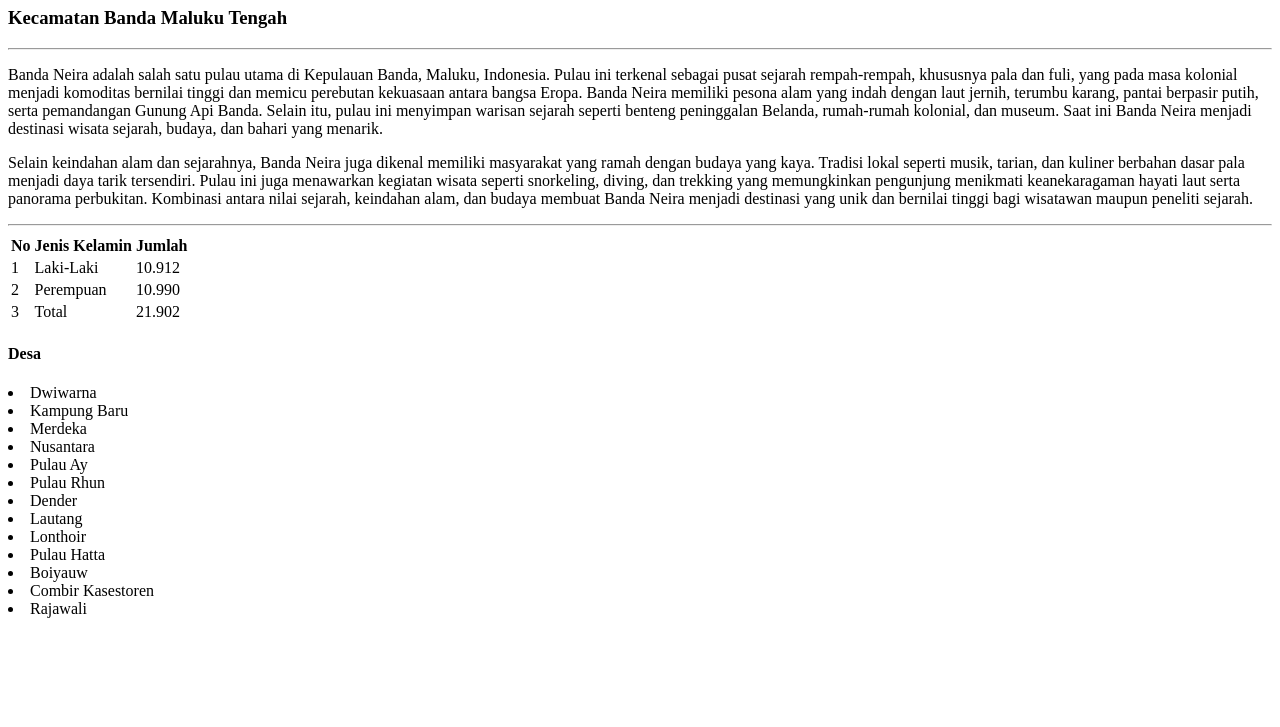
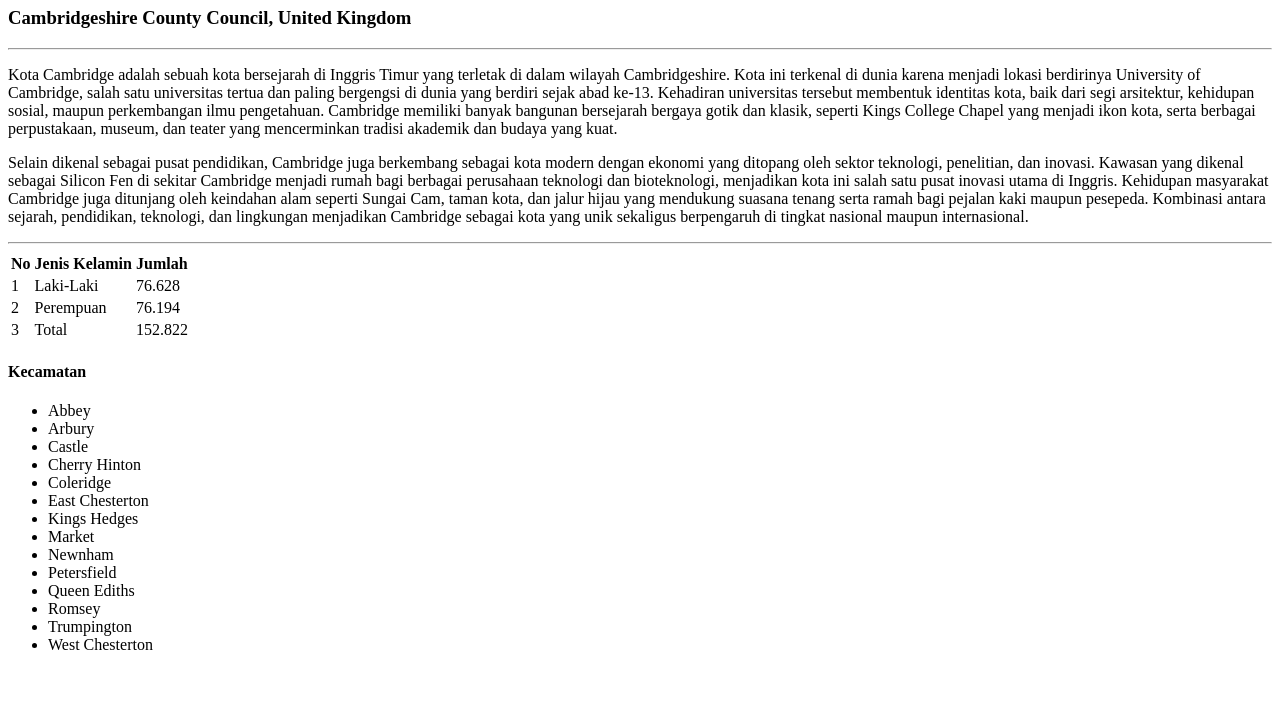
Before and after one commit to naiyaap/pgweb-acara1, a plain HTML site: page index.html in a window 1280 px wide. Shown: the part 73-800 px from the top of the page. Drawn offline with Linux system fonts and the light colour scheme.

Commit message:
ubah informasi kota

```diff
--- a/index.html
+++ b/index.html
@@ -10,31 +10,32 @@
 <body>
     <main>
         <!-- Judul -->
-        <h1 style="color:brown;">Banda Neira</h1>
+        <h1 style="color:brown;">Cambridge City</h1>
 
 
         <!-- Sub Judul -->
-        <h3>Kecamatan Banda Maluku Tengah</h3>
+        <h3>Cambridgeshire County Council, United Kingdom</h3>
 
         <hr>
 
         <!-- Deskripsi -->
-        <p>Banda Neira adalah salah satu pulau utama di Kepulauan Banda, Maluku, Indonesia.
-            Pulau ini terkenal sebagai pusat sejarah rempah-rempah, khususnya pala dan fuli, yang pada masa kolonial
-            menjadi komoditas bernilai tinggi
-            dan memicu perebutan kekuasaan antara bangsa Eropa.
-            Banda Neira memiliki pesona alam yang indah dengan laut jernih, terumbu karang, pantai berpasir putih, serta
-            pemandangan Gunung Api Banda.
-            Selain itu, pulau ini menyimpan warisan sejarah seperti benteng peninggalan Belanda, rumah-rumah kolonial,
-            dan museum.
-            Saat ini Banda Neira menjadi destinasi wisata sejarah, budaya, dan bahari yang menarik.</p>
-        <p>Selain keindahan alam dan sejarahnya, Banda Neira juga dikenal memiliki masyarakat yang ramah dengan budaya
-            yang kaya.
-            Tradisi lokal seperti musik, tarian, dan kuliner berbahan dasar pala menjadi daya tarik tersendiri.
-            Pulau ini juga menawarkan kegiatan wisata seperti snorkeling, diving, dan trekking yang memungkinkan
-            pengunjung menikmati keanekaragaman hayati laut serta panorama perbukitan.
-            Kombinasi antara nilai sejarah, keindahan alam, dan budaya membuat Banda Neira menjadi destinasi yang unik
-            dan bernilai tinggi bagi wisatawan maupun peneliti sejarah.</p>
+        <p>Kota Cambridge adalah sebuah kota bersejarah di Inggris Timur yang terletak di dalam wilayah Cambridgeshire.
+            Kota ini terkenal di dunia karena menjadi lokasi berdirinya University of Cambridge, salah satu universitas
+            tertua dan paling bergengsi di dunia yang berdiri sejak abad ke-13.
+            Kehadiran universitas tersebut membentuk identitas kota, baik dari segi arsitektur, kehidupan sosial, maupun
+            perkembangan ilmu pengetahuan.
+            Cambridge memiliki banyak bangunan bersejarah bergaya gotik dan klasik, seperti Kings College Chapel yang
+            menjadi ikon kota, serta berbagai perpustakaan, museum, dan teater yang mencerminkan tradisi akademik dan
+            budaya yang kuat.</p>
+
+        <p>Selain dikenal sebagai pusat pendidikan, Cambridge juga berkembang sebagai kota modern dengan ekonomi yang
+            ditopang oleh sektor teknologi, penelitian, dan inovasi.
+            Kawasan yang dikenal sebagai Silicon Fen di sekitar Cambridge menjadi rumah bagi berbagai perusahaan
+            teknologi dan bioteknologi, menjadikan kota ini salah satu pusat inovasi utama di Inggris.
+            Kehidupan masyarakat Cambridge juga ditunjang oleh keindahan alam seperti Sungai Cam, taman kota, dan jalur
+            hijau yang mendukung suasana tenang serta ramah bagi pejalan kaki maupun pesepeda.
+            Kombinasi antara sejarah, pendidikan, teknologi, dan lingkungan menjadikan Cambridge sebagai kota yang unik
+            sekaligus berpengaruh di tingkat nasional maupun internasional.</p>
 
         <hr>
 
@@ -48,35 +49,39 @@
             <tr>
                 <td>1</td>
                 <td>Laki-Laki</td>
-                <td>10.912</td>
+                <td>76.628</td>
             </tr>
             <tr>
                 <td>2</td>
                 <td>Perempuan</td>
-                <td>10.990</td>
+                <td>76.194</td>
             </tr>
             <tr>
                 <td>3</td>
                 <td>Total</td>
-                <td>21.902</td>
+                <td>152.822</td>
             </tr>
         </table>
 
-        <!-- List Desa -->
-        <h4>Desa</h4>
-        <li>Dwiwarna</li>
-        <li> Kampung Baru</li>
-        <li> Merdeka</li>
-        <li> Nusantara</li>
-        <li> Pulau Ay</li>
-        <li> Pulau Rhun</li>
-        <li> Dender</li>
-        <li> Lautang</li>
-        <li> Lonthoir</li>
-        <li> Pulau Hatta</li>
-        <li> Boiyauw</li>
-        <li> Combir Kasestoren</li>
-        <li> Rajawali</li>
+        <!-- List Kecamatan -->
+        <h4>Kecamatan</h4>
+        <ul>
+            <li>Abbey</li>
+            <li>Arbury</li>
+            <li>Castle</li>
+            <li>Cherry Hinton</li>
+            <li>Coleridge</li>
+            <li>East Chesterton</li>
+            <li>Kings Hedges</li>
+            <li>Market</li>
+            <li>Newnham</li>
+            <li>Petersfield</li>
+            <li>Queen Ediths</li>
+            <li>Romsey</li>
+            <li>Trumpington</li>
+            <li>West Chesterton</li>
+        </ul>
+
     </main>
 </body>
 
```
